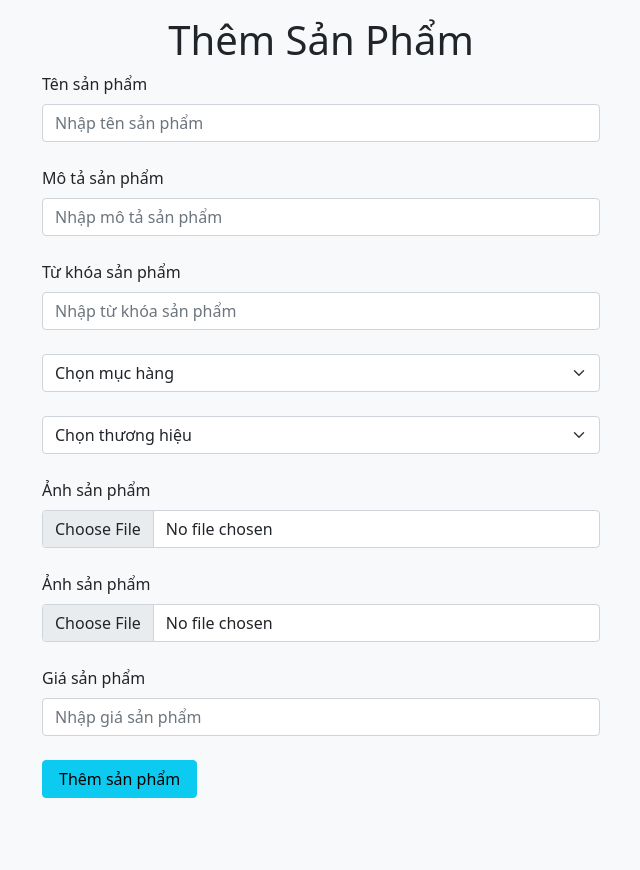
After one commit to iamnubie/ecommerce-web, a PHP site: page /admin_area/insert_product.php in a window 1280 px wide. The commit adds this page. Shown: the whole page, without its empty margins (319-959 px from the left). Run offline with PHP 8.4, Linux system fonts and the light colour scheme; tables that the repository leaves empty or names only in its code hold one stand-in row (values such as "Sample post").

Commit message:
update dong gia tri muc hang, brand

```diff
--- a/admin_area/index.php
+++ b/admin_area/index.php
@@ -61,7 +61,7 @@
                 </div>
                 <!-- button*10>a.nav-link.text-light.bg-info.my-1 -->
                 <div class="button text-center">
-                    <button class="my-1"><a href="" class="nav-link text-light bg-info my-1">Thêm Sản Phẩm</a></button>
+                    <button class="my-1"><a href="insert_product.php" class="nav-link text-light bg-info my-1">Thêm Sản Phẩm</a></button>
                     <button><a href="" class="nav-link text-light bg-info my-1">Xem Sản Phẩm</a></button>
                     <button><a href="index.php?insert_category" class="nav-link text-light bg-info my-1">Thêm Mục Hàng</a></button>
                     <button><a href="" class="nav-link text-light bg-info my-1">Xem Mục Hàng</a></button>
--- /dev/null
+++ b/admin_area/insert_product.php
@@ -0,0 +1,122 @@
+<?php
+include('../includes/connect.php');
+
+?>
+
+<!DOCTYPE html>
+<html lang="en">
+<head>
+    <meta charset="UTF-8">
+    <meta name="viewport" content="width=device-width, initial-scale=1.0">
+    <title>Thêm Sản Phẩm</title>
+    <!-- boostrap css link -->
+    <link href="https://cdn.jsdelivr.net/npm/bootstrap@5.1.3/dist/css/bootstrap.min.css"
+    rel="stylesheet"
+    integrity="sha384-1BmE4kWBq78iYhFldvKuhfTAU6auU8tT94WrHftjDbrCEXSU1oBoqyl2QvZ6jIW3"
+    crossorigin="anonymous">
+
+    <!-- font awesome link -->
+    <link rel="stylesheet"
+     href="https://cdnjs.cloudflare.com/ajax/libs/font-awesome/6.5.2/css/all.min.css"
+     integrity="sha512-SnH5WK+bZxgPHs44uWIX+LLJAJ9/2PkPKZ5QiAj6Ta86w+fsb2TkcmfRyVX3pBnMFcV7oQPJkl9QevSCWr3W6A=="
+     crossorigin="anonymous" referrerpolicy="no-referrer" />
+
+    <!-- css file -->
+     <link rel="stylesheet" href="../style.css">
+</head>
+<body class="bg-light">
+    <div class="container mt-3">
+        <h1 class="text-center">Thêm Sản Phẩm</h1>
+        <!-- form -->
+         <form action="" method="post" enctype="multipart/form-data">
+            <!-- title -->
+            <div class="form-outline mb-4 w-50 m-auto">
+                <label for="product_title" class="form-label">Tên sản phẩm</label>
+                <input type="text" name="product_title" id="product_title"
+                class="form-control" placeholder="Nhập tên sản phẩm"
+                autocomplete="off" required="required">
+            </div>
+
+            <!-- description -->
+            <div class="form-outline mb-4 w-50 m-auto">
+                <label for="description" class="form-label">Mô tả sản phẩm</label>
+                <input type="text" name="description" id="description"
+                class="form-control" placeholder="Nhập mô tả sản phẩm"
+                autocomplete="off" required="required">
+            </div>
+
+            <!-- keywords -->
+            <div class="form-outline mb-4 w-50 m-auto">
+                <label for="product_keywords" class="form-label">Từ khóa sản phẩm</label>
+                <input type="text" name="product_keywords" id="product_keywords"
+                class="form-control" placeholder="Nhập từ khóa sản phẩm"
+                autocomplete="off" required="required">
+            </div>
+
+            <!-- categories -->
+            <div class="form-outline mb-4 w-50 m-auto">
+                <select name="product_category" id=""
+                class="form-select">
+                    <option value="">Chọn mục hàng</option>
+                    <?php
+                    $select_query = "SELECT * FROM `categories`";
+                    $result_query = mysqli_query($con, $select_query);
+                    while($row = mysqli_fetch_assoc($result_query)){
+                        $category_title = $row['category_title'];
+                        $category_id = $row['category_id'];
+                        echo "<option value='$category_id'>$category_title</option>";
+                    }
+                    ?>
+                </select>
+            </div>
+
+            <!-- brands -->
+            <div class="form-outline mb-4 w-50 m-auto">
+                <select name="product_brands" id=""
+                class="form-select">
+                    <option value="">Chọn thương hiệu</option>
+                    <?php
+                    $select_query = "SELECT * FROM `brands`";
+                    $result_query = mysqli_query($con, $select_query);
+                    while($row = mysqli_fetch_assoc($result_query)){
+                        $brand_title = $row['brand_title'];
+                        $brand_id = $row['brand_id'];
+                        echo "<option value='$brand_id'>$brand_title</option>";
+                    }
+                    ?>
+                </select>
+            </div>
+
+
+            <!-- image 1 -->
+            <div class="form-outline mb-4 w-50 m-auto">
+                <label for="product_image1" class="form-label">Ảnh sản phẩm</label>
+                <input type="file" name="product_image1" id="product_image1"
+                class="form-control" required="required">
+            </div>
+
+            <!-- image 2 -->
+            <div class="form-outline mb-4 w-50 m-auto">
+                <label for="product_image2" class="form-label">Ảnh sản phẩm</label>
+                <input type="file" name="product_image2" id="product_image2"
+                class="form-control" required="required">
+            </div>
+
+            <!-- price -->
+            <div class="form-outline mb-4 w-50 m-auto">
+                <label for="product_price" class="form-label">Giá sản phẩm</label>
+                <input type="text" name="product_price" id="product_price"
+                class="form-control" placeholder="Nhập giá sản phẩm"
+                autocomplete="off" required="required">
+            </div>
+
+            <!-- price -->
+            <div class="form-outline mb-4 w-50 m-auto">
+                <input type="submit" name="insert_product"
+                class="btn btn-info mb-5 px-3"
+                value="Thêm sản phẩm">
+            </div>
+         </form>
+    </div>
+</body>
+</html>
--- a/index.php
+++ b/index.php
@@ -76,7 +76,7 @@ include('includes/connect.php');
 
 <!-- third chile -->
 <div class="bg-light my-3">
-    <h3 class="text-center">Thái Công Store</h3>
+    <h3 class="text-center">Mong Linh Store</h3>
     <p class="text-center">Kiến Thức - Kinh Nghiệm - Trải Nghiệm</p>
 </div>
 
```
